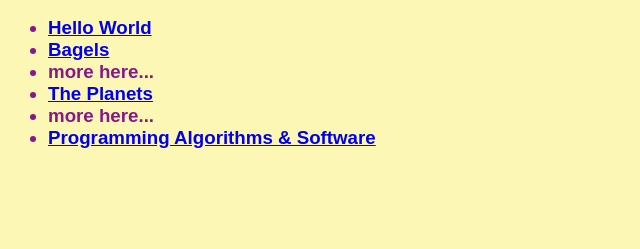
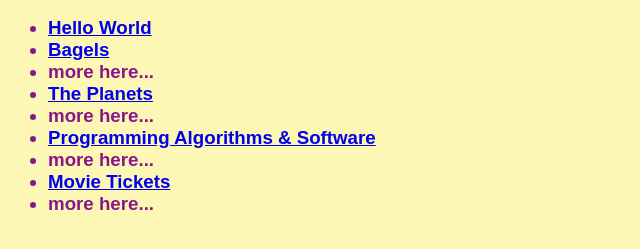
Before and after one commit to gburns-pvcc/gburns-pvcc.github.io, a plain HTML site: page index.html in a window 1280 px wide. Shown: the part 111-360 px from the top of the page, without its empty margins (0-640 px from the left). Drawn offline with Linux system fonts and the light colour scheme.

Commit message:
Update index.html

```diff
--- a/index.html
+++ b/index.html
@@ -21,6 +21,9 @@
     <li><a href = "planets.html"> The Planets </a></li>
     <li>more here...</li>
     <li><a href = "programming.html"> Programming Algorithms & Software </a></li>
+    <li>more here...</li>
+    <li><a href = "tickets.py"> Movie Tickets </a></li>
+    <li>more here...</li>
 </ul>
 </h3>
 </body>
```
